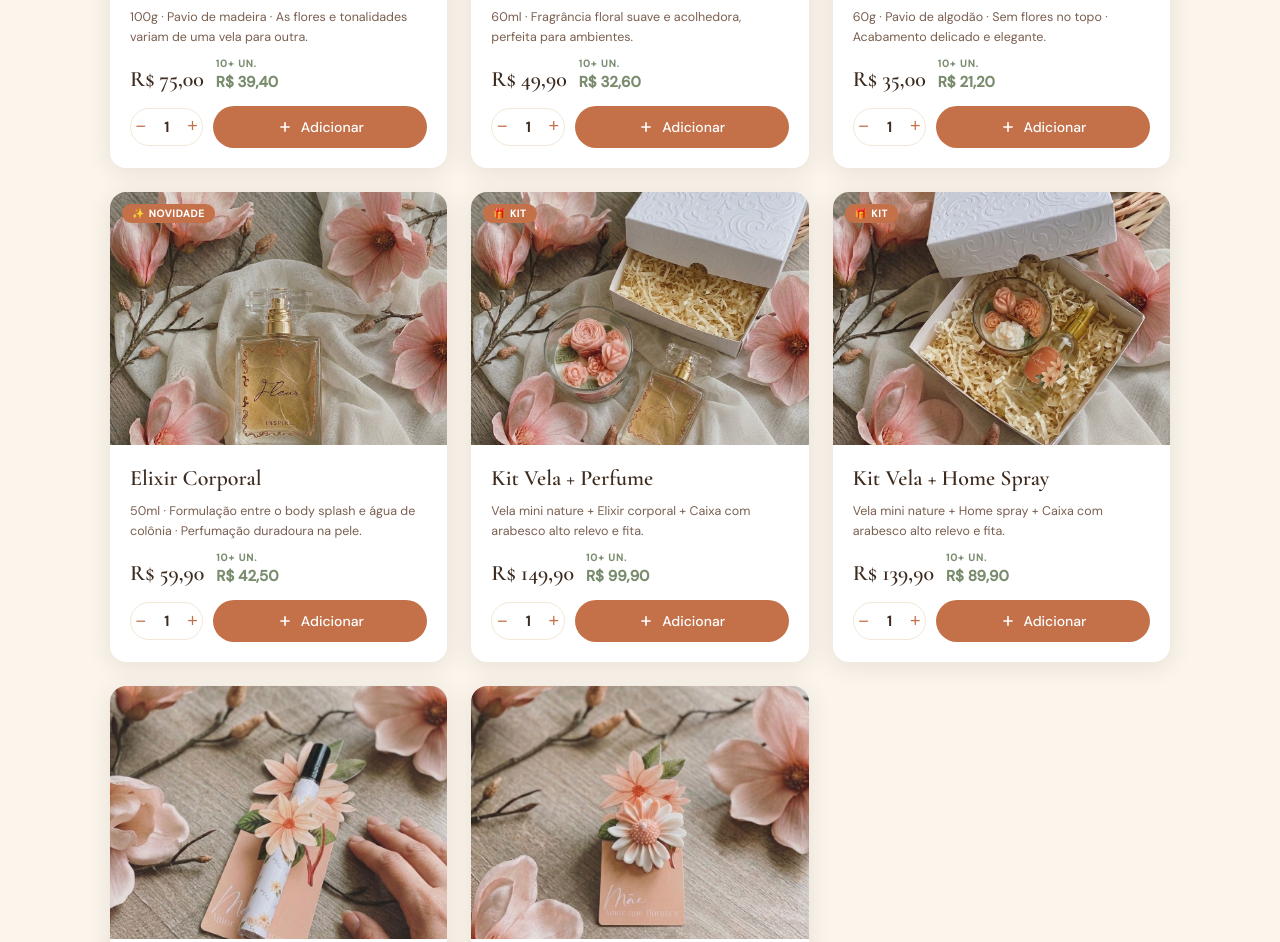
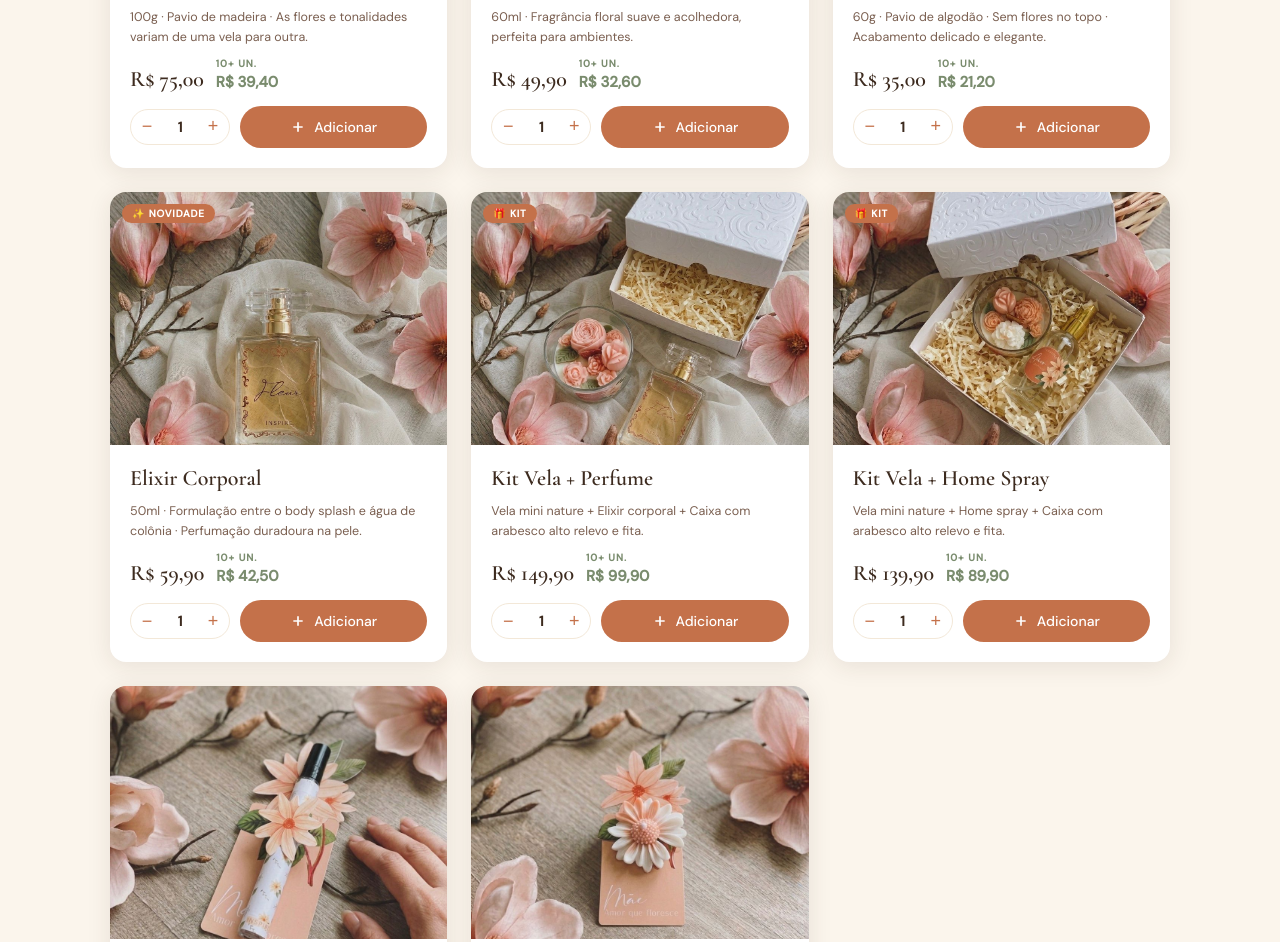
Before and after one commit to velasinspire/catalogomae2026, a plain HTML site: page index.html in a window 1280 px wide. Shown: the part 1072-2014 px from the top of the page. Drawn offline with nearby package versions, Linux system fonts and the light colour scheme.

Commit message:
Melhoria para digitar quantidade de velas

```diff
--- a/css/styles.css
+++ b/css/styles.css
@@ -403,21 +403,23 @@ img { max-width: 100%; display: block; }
   color: var(--sage);
 }
 
-/* Quantity control */
 .qty-control {
   display: flex;
   align-items: center;
-  gap: 0;
   border: 1.5px solid var(--cream-dark);
   border-radius: 100px;
   overflow: hidden;
-  width: fit-content;
+  width: 100px;
+  min-width: 100px;
+  height: 36px;
+  background: var(--white);
+  flex-shrink: 0;
 }
 .qty-btn {
   background: none;
   border: none;
-  width: 36px;
-  height: 36px;
+  width: 32px;
+  height: 100%;
   font-size: 18px;
   cursor: pointer;
   color: var(--terracotta);
@@ -425,15 +427,36 @@ img { max-width: 100%; display: block; }
   align-items: center;
   justify-content: center;
   transition: background var(--transition);
-  font-weight: 300;
+  flex-shrink: 0;
+  padding: 0;
 }
 .qty-btn:hover { background: var(--cream-dark); }
-.qty-value {
+
+.qty-input {
+  flex: 1;
+  width: 0;
+  min-width: 0;
+  height: 100%;
+  border: none;
+  background: transparent;
+  text-align: center;
+  font-family: 'DM Sans', sans-serif;
   font-size: 14px;
   font-weight: 600;
-  min-width: 32px;
-  text-align: center;
   color: var(--text);
+  padding: 0;
+  outline: none;
+  -moz-appearance: textfield; /* Firefox */
+}
+.qty-input::-webkit-outer-spin-button,
+.qty-input::-webkit-inner-spin-button {
+  -webkit-appearance: none;
+  margin: 0;
+}
+
+.qty-input:focus {
+  outline: none;
+  background: rgba(196,113,74,0.05);
 }
 
 .btn-add {
--- a/scripts/products.js
+++ b/scripts/products.js
@@ -2,15 +2,33 @@
 // products.js — Renderização dos cards de produto
 // ================================================
 
-// products e IMAGE_BASE_PATH são definidos em main.js após o fetch
+// ——— ALTERAR QUANTIDADE (Via botões) ———
+function changeCardQty(id, delta) {
+  // Garante que o valor atual exista, aplica o delta e mantém o mínimo de 1
+  cardQtys[id] = Math.max(1, (cardQtys[id] || 1) + delta);
 
-// ——— QUANTIDADE SELECIONADA NO CARD (antes de adicionar) ———
-// cardQtys é declarado em main.js como variável global
+  const input = document.getElementById(`card-qty-${id}`);
+  if (input) {
+    input.value = cardQtys[id];
+  }
+}
 
-function changeCardQty(id, delta) {
-  cardQtys[id] = Math.max(1, (cardQtys[id] || 1) + delta);
-  const el = document.getElementById(`card-qty-${id}`);
-  if (el) el.textContent = cardQtys[id];
+// ——— ATUALIZAR QUANTIDADE (Via digitação) ———
+function updateCardQtyManual(id, value) {
+  let qty = parseInt(value);
+
+  // Se não for um número ou menor que 1, define como 1 (ou deixa vazio enquanto digita)
+  if (isNaN(qty) || qty < 1) {
+    qty = 1;
+  }
+
+  cardQtys[id] = qty;
+
+  // Sincroniza o valor do input (caso o usuário digite 0 ou letras)
+  const input = document.getElementById(`card-qty-${id}`);
+  if (input && value !== "") {
+    input.value = qty;
+  }
 }
 
 // ——— RENDERIZAR GRID DE PRODUTOS ———
@@ -43,9 +61,15 @@ function renderProducts() {
         </div>
         <div class="card-actions">
           <div class="qty-control">
-            <button class="qty-btn" onclick="changeCardQty(${p.id}, -1)" aria-label="Diminuir">−</button>
-            <span class="qty-value" id="card-qty-${p.id}">1</span>
-            <button class="qty-btn" onclick="changeCardQty(${p.id}, 1)" aria-label="Aumentar">+</button>
+            <button class="qty-btn" onclick="changeCardQty(${p.id}, -1)">−</button>
+            <input
+              type="number"
+              class="qty-input"
+              id="card-qty-${p.id}"
+              value="${cardQtys[p.id] || 1}"
+              oninput="updateCardQtyManual(${p.id}, this.value)"
+            />
+            <button class="qty-btn" onclick="changeCardQty(${p.id}, 1)">+</button>
           </div>
           <button class="btn-add" id="btn-add-${p.id}" onclick="addToCart(${p.id})">
             <svg viewBox="0 0 24 24" fill="none" stroke="currentColor" stroke-width="2.5" width="16" height="16">
```
